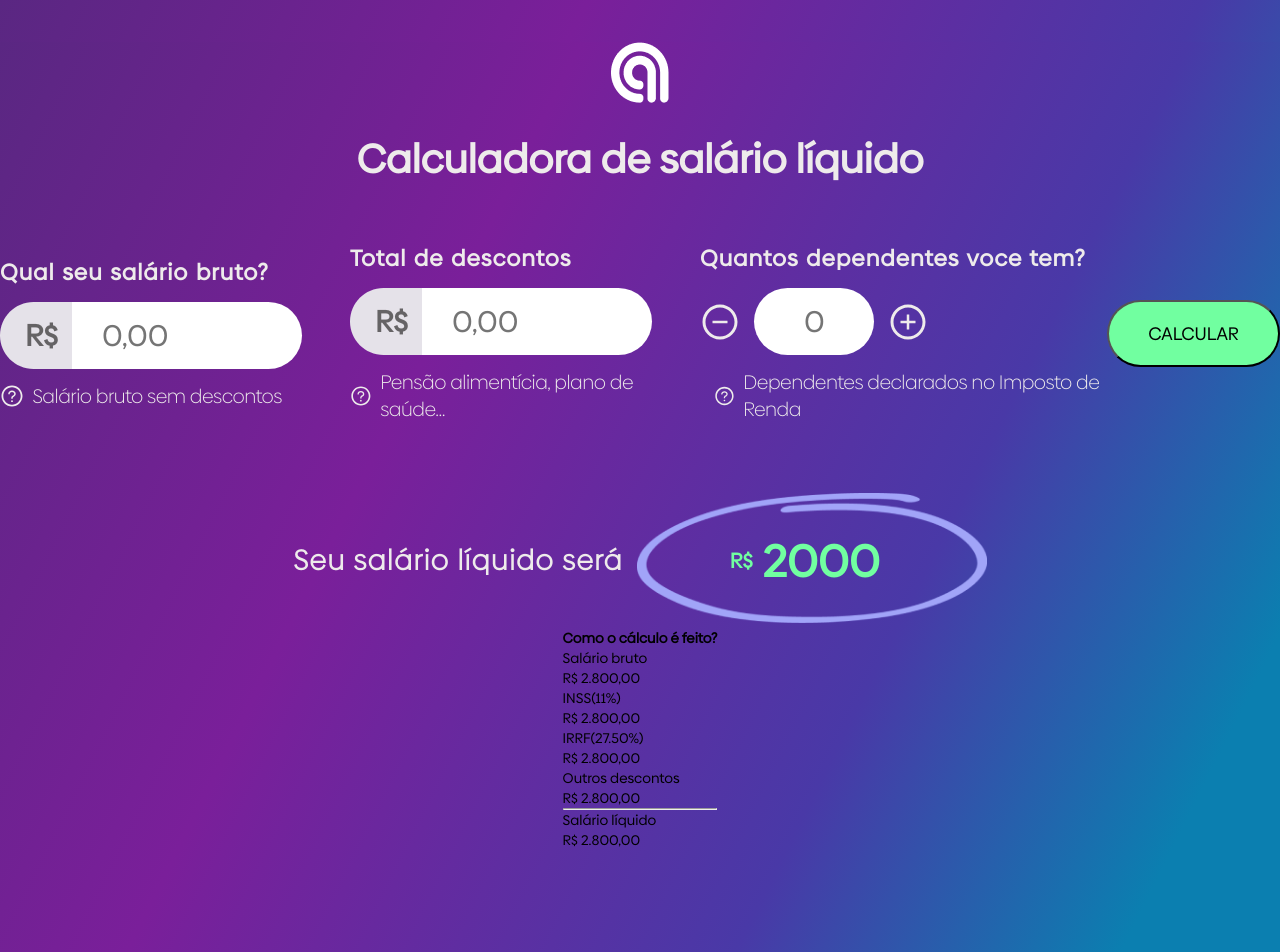
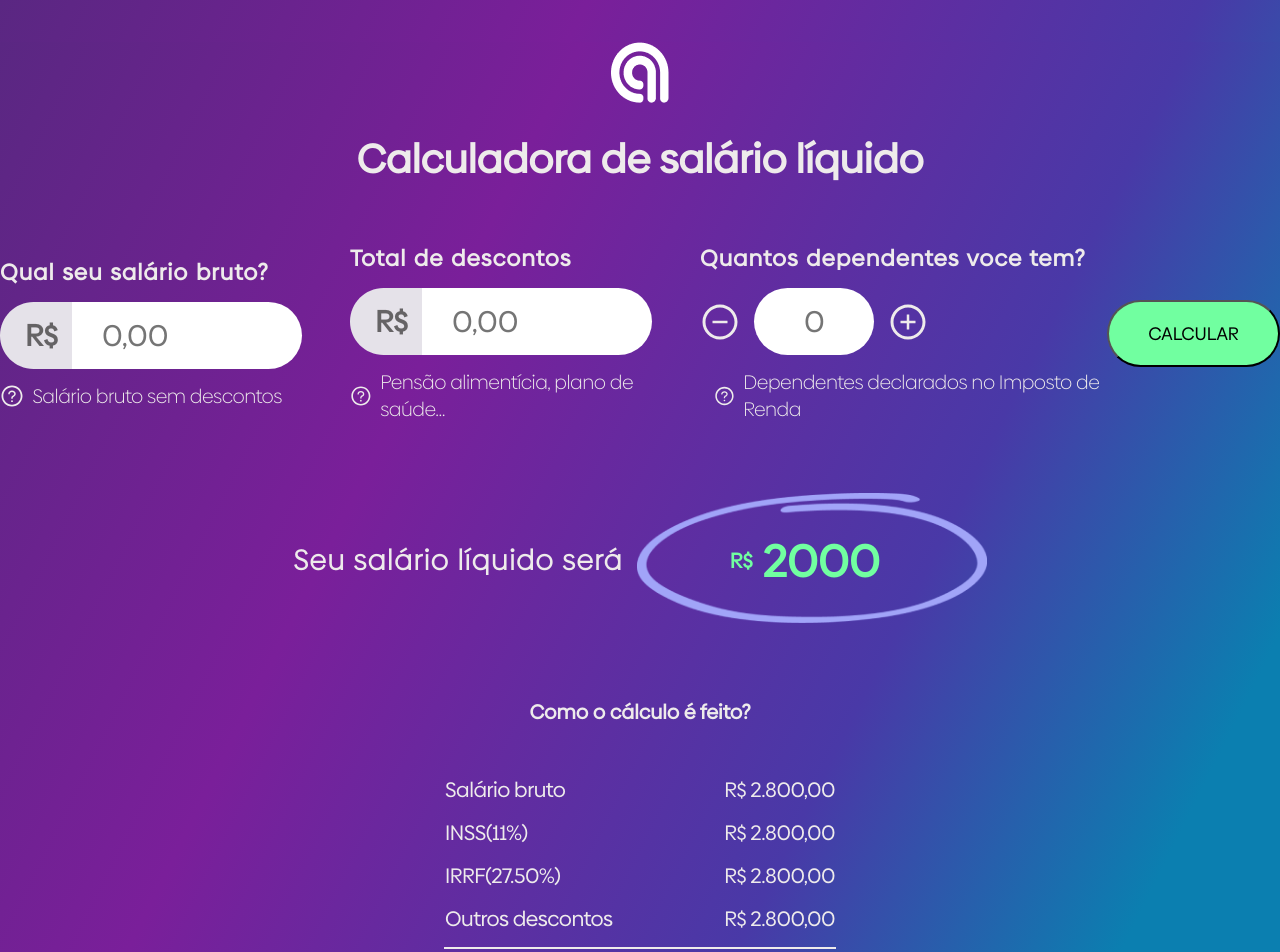
Before and after one commit to agilize/frontend-challenge, a Next.js app: page / in a window 1280 px wide. Shown: the top 952 px of the page. Built offline with nearby package versions, Linux system fonts and the light colour scheme.

Commit message:
chore: Como o calculo e feito - Style pronto

```diff
--- a/components/TotalContainer/index.jsx
+++ b/components/TotalContainer/index.jsx
@@ -38,11 +38,12 @@ export default function TotalContainer() {
             <p>Outros descontos</p>
             <p>R$ 2.800,00</p>
           </div>
-        </div>
-        <hr />
-        <div>
-          <p>Salário líquido</p>
-          <p>R$ 2.800,00</p>
+          <hr />
+
+          <div>
+            <p>Salário líquido</p>
+            <p>R$ 2.800,00</p>
+          </div>
         </div>
       </div>
     </div>
--- a/components/TotalContainer/totalcontainer.scss
+++ b/components/TotalContainer/totalcontainer.scss
@@ -4,6 +4,7 @@
   flex-direction: column;
   align-items: center;
 
+  // Seu salario liquido sera - image
   .total__title-resume {
 
     display: flex;
@@ -53,4 +54,47 @@
     }
   }
 
-}
+  // Como o calculo e feito?
+  .total__title-complete {
+    margin: 5rem;
+    color: $branco;
+    display: flex;
+    flex-direction: column;
+    align-items: center;
+
+    h1 {
+      font-size: 20px;
+      margin-bottom: 1.5rem;
+    }
+
+
+    div {
+
+      display: flex;
+      flex-direction: column;
+      align-items: center;
+      margin-top: 1rem;
+      width: 390px;
+
+      hr {
+        width: 100%;
+        border: 1px solid $branco;
+        margin-top: 1rem;
+        margin-bottom: 1rem;
+      }
+
+      div {
+        display: flex;
+        flex-direction: row;
+        justify-content: space-between;
+
+        p {
+          font-size: 1.5rem;
+          letter-spacing: -0.5px;
+        }
+      }
+    }
+
+
+
+    }}
```
